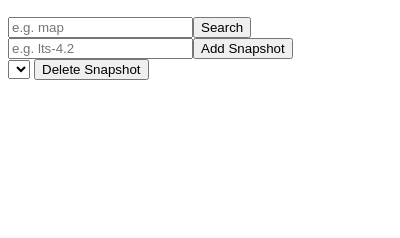
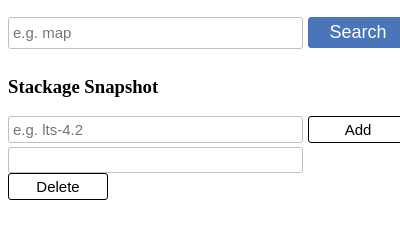
Before and after one commit to yigarashi-9/HoogleSwitcher, a browser extension: page popup.html in a window 400 px wide. Shown: the part 50-288 px from the top of the page. Drawn offline with Linux system fonts and the light colour scheme.

Commit message:
Improve design

```diff
--- a/css/main.css
+++ b/css/main.css
@@ -1,5 +1,59 @@
 body {
     width: 400px;
+}
+
+button {
+    appearence: none;
+    width: 100px;
+    padding: 4px 10px;
+    text-align: center;
+    border-radius: 3px;
+    cursor: pointer;
+}
+
+.btn {
+    font-size: 15px;
+    color: #000;
+    background-color: #fff;
+    border: solid 1px #000;
+}
+
+.btn-primary {
+    font-size: 18px;
+    color: #fff;
+    background-color: #4B75B9;
+    border: solid 1px #4B75B9;
+}
+
+input[type="text"] {
+    width: 285px;
+    appearence: none;
+    padding: 4px;
+    margin: 0 5px 8px 0;
+    font-size: 15px;
+    border: solid 1px #C0C0C0;
+    border-radius: 3px;
+}
+
+input[type="text"]:focus {
+    box-shadow: inset 1px 1px 2px 0 #c9c9c9;
+}
+
+.input-primary {
+    height: 22px;
+}
+
+select {
+    width: 295px;
+    appearance: none;
+    padding: 4px;
+    margin: -4px 2px 0 0;
+    border: solid 1px #C0C0C0;
+    border-radius: 3px;
+    font-size: 14px;
+    background: none transparent;
+    vertical-align: middle;
+    cursor: pointer;
 }
 
 .snapshot-label {
--- a/popup.html
+++ b/popup.html
@@ -11,15 +11,16 @@
     <form id="search-form">
       <p id="snapshots">
       </p>
-      <input type="text" id="query" name="query" placeholder="e.g. map"><button id="search">Search</button>
+      <input type="text" id="query" name="query" placeholder="e.g. map" class="input-primary"><button id="search" class="btn-primary">Search</button>
     </form>
+    <h3>Stackage Snapshot</h3>
     <form id="add-snapshot-form">
-      <input type="text" name="snapshot" placeholder="e.g. lts-4.2"><button id="add-snapshot">Add Snapshot</button>
+      <input type="text" name="snapshot" placeholder="e.g. lts-4.2"><button id="add-snapshot" class="btn">Add</button>
     </form>
     <form id="delete-snapshot-form">
       <select id="delete-candidate" name="delete-candidate">
       </select>
-      <button id="delete-snapshot">Delete Snapshot</button>
+      <button id="delete-snapshot" class="btn">Delete</button>
     </form>
   </body>
 </html>
```
